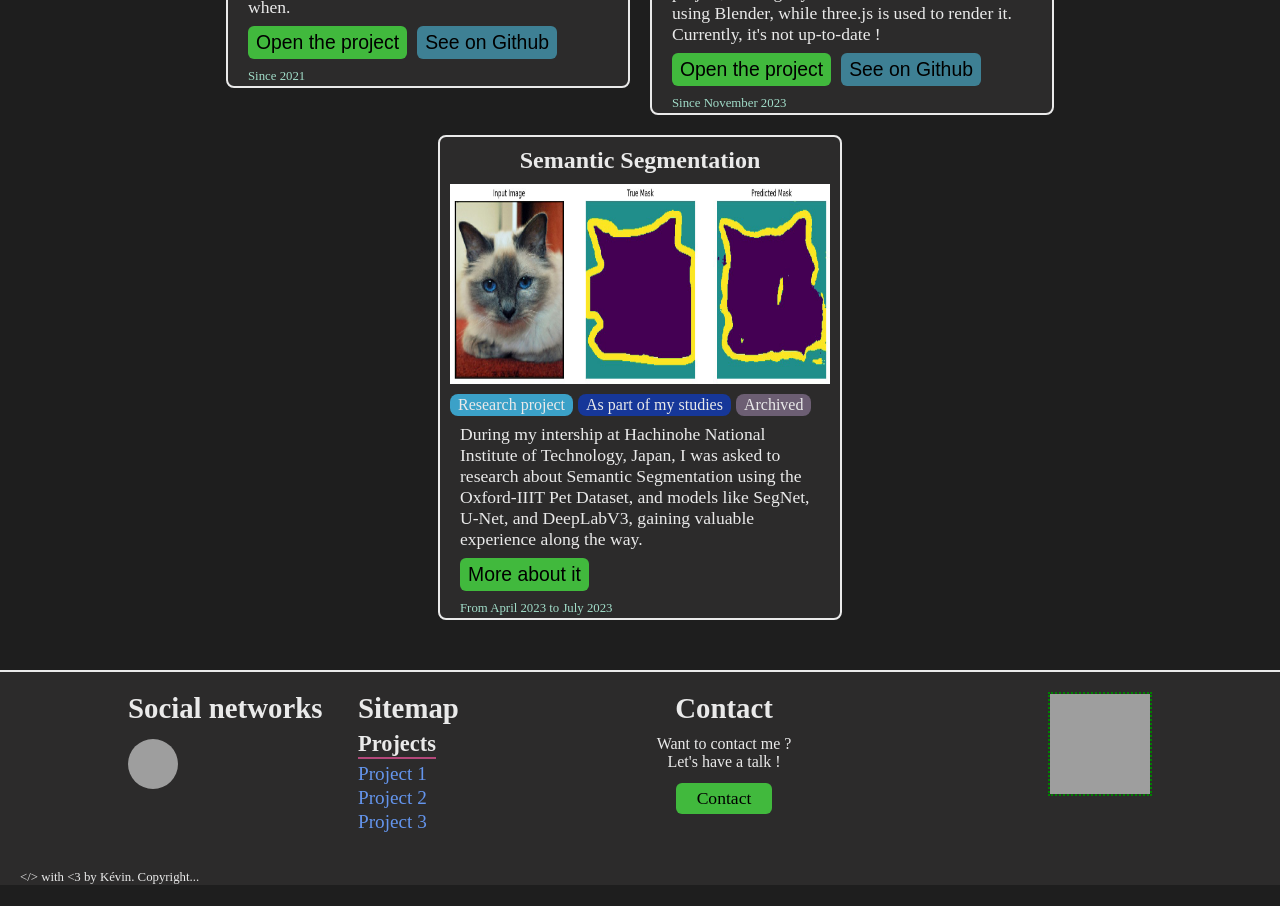
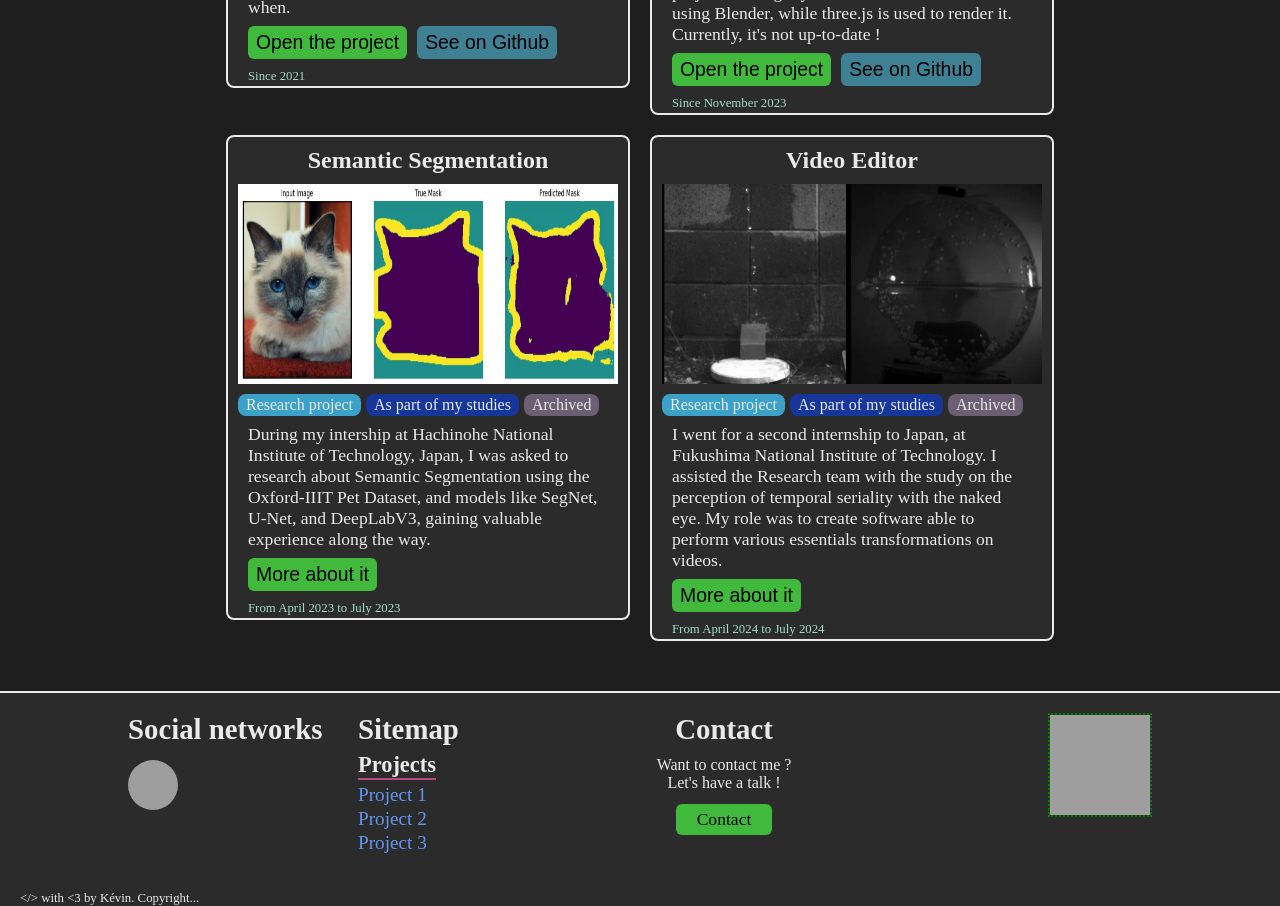
Before and after one commit to LJ5O/website, a Vue app: page / in a window 1280 px wide. Shown: the part 2880-3786 px from the top of the page. Before the commit the page ends 3765 px from the top, so only its background shows below. Built offline with nearby package versions, Linux system fonts and the light colour scheme; grey boxes are pictures that could not be loaded.

Commit message:
Added video editor project

```diff
--- a/src/assets/localization/en/localization.json
+++ b/src/assets/localization/en/localization.json
@@ -45,6 +45,12 @@
           "desc": "During my intership at Hachinohe National Institute of Technology, Japan, I was asked to research about Semantic Segmentation using the Oxford-IIIT Pet Dataset, and models like SegNet, U-Net, and DeepLabV3, gaining valuable experience along the way.",
           "button_text": "More about it",
           "date": "From April 2023 to July 2023"
+        },
+        "video_editor":{
+          "title": "Video Editor",
+          "desc": "I went for a second internship to Japan, at Fukushima National Institute of Technology. I assisted the Research team with the study on the perception of temporal seriality with the naked eye. My role was to create software able to perform various essentials transformations on videos.",
+          "button_text": "More about it",
+          "date": "From April 2024 to July 2024"
         }
       },
       "tags":{
--- a/src/components/home/projects.vue
+++ b/src/components/home/projects.vue
@@ -10,7 +10,7 @@
         <div v-for="(e,i) in projctsInfo" :key="i" class="project">
 
             <h2>{{ e.title }}</h2>
-            <div class="project_picture">
+            <div class="project_picture" v-if="e.picture">
                 <img :src="e.picture">
             </div>
             <div class="project_tags">
@@ -35,7 +35,8 @@
 
     import disblockSvg from "@/assets/svg/projects/disblock.svg";
     import portfolioImg from "@/assets/img/portfolio.png";
-    import semanticSegmentation from '@/assets/img/semantic_segmentation.png';
+    import semanticSegmentationImg from '@/assets/img/semantic_segmentation.png';
+    import videoEditorSegmentationImg from '@/assets/img/video_editor.png';
 
     import {useI18n} from 'vue-i18n';
     const i18n = useI18n();
@@ -77,7 +78,7 @@
         ],
         date: i18n.t("home.projects.project.portfolio.date")
     },{
-        picture: semanticSegmentation,
+        picture: semanticSegmentationImg,
         title: i18n.t("home.projects.project.semantic_segmentation.title"),
         desc:i18n.t("home.projects.project.semantic_segmentation.desc"),
         buttonText:i18n.t("home.projects.project.semantic_segmentation.button_text"),
@@ -88,6 +89,18 @@
             {title:i18n.t("home.projects.tags.archived"), colour:tagsColours.archived}
         ],
         date: i18n.t("home.projects.project.semantic_segmentation.date")
+    },{
+        picture: videoEditorSegmentationImg,
+        title: i18n.t("home.projects.project.video_editor.title"),
+        desc:i18n.t("home.projects.project.video_editor.desc"),
+        buttonText:i18n.t("home.projects.project.video_editor.button_text"),
+        buttonLink:"#",
+        tags:[
+            {title:i18n.t("home.projects.tags.research"), colour:tagsColours.research},
+            {title:i18n.t("home.projects.tags.school"), colour:tagsColours.school},
+            {title:i18n.t("home.projects.tags.archived"), colour:tagsColours.archived}
+        ],
+        date: i18n.t("home.projects.project.video_editor.date")
     }];
 </script>
 
```
Also changed, not shown: src/assets/img/video_editor.png (added).
